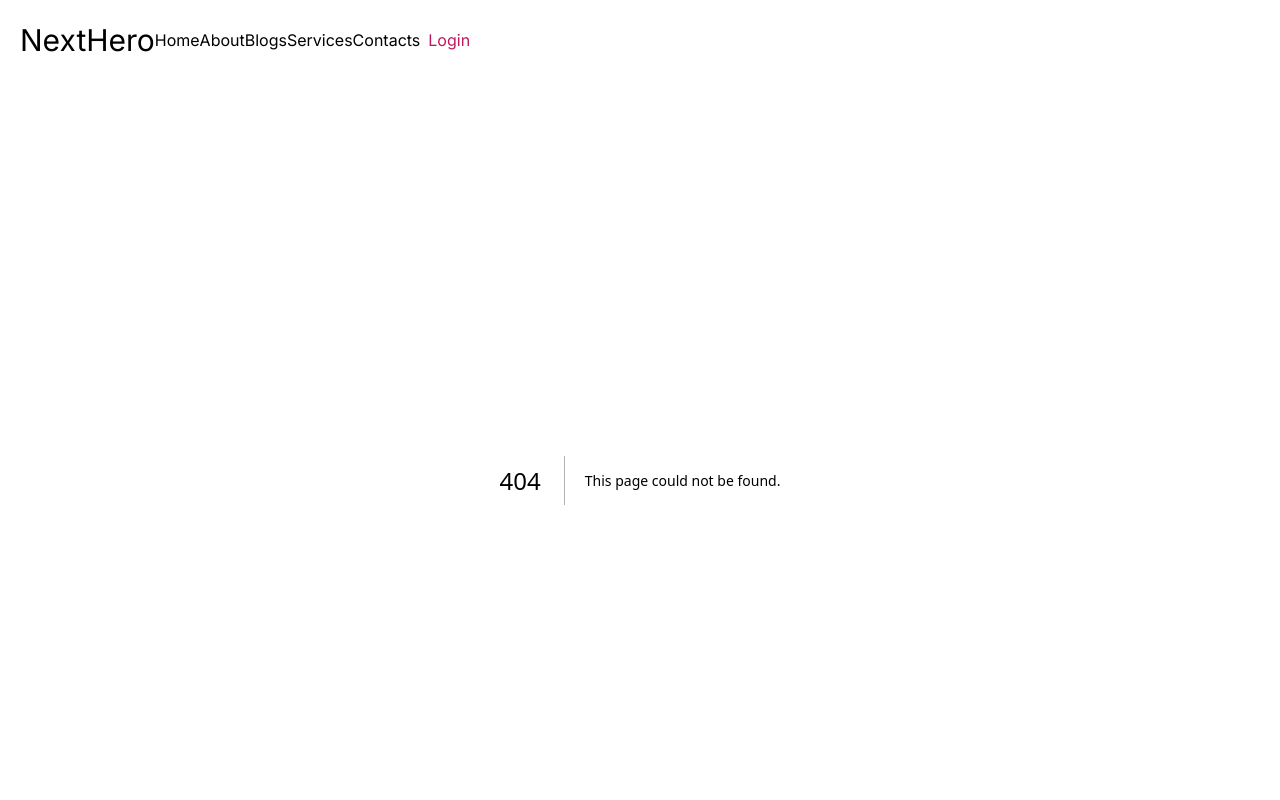
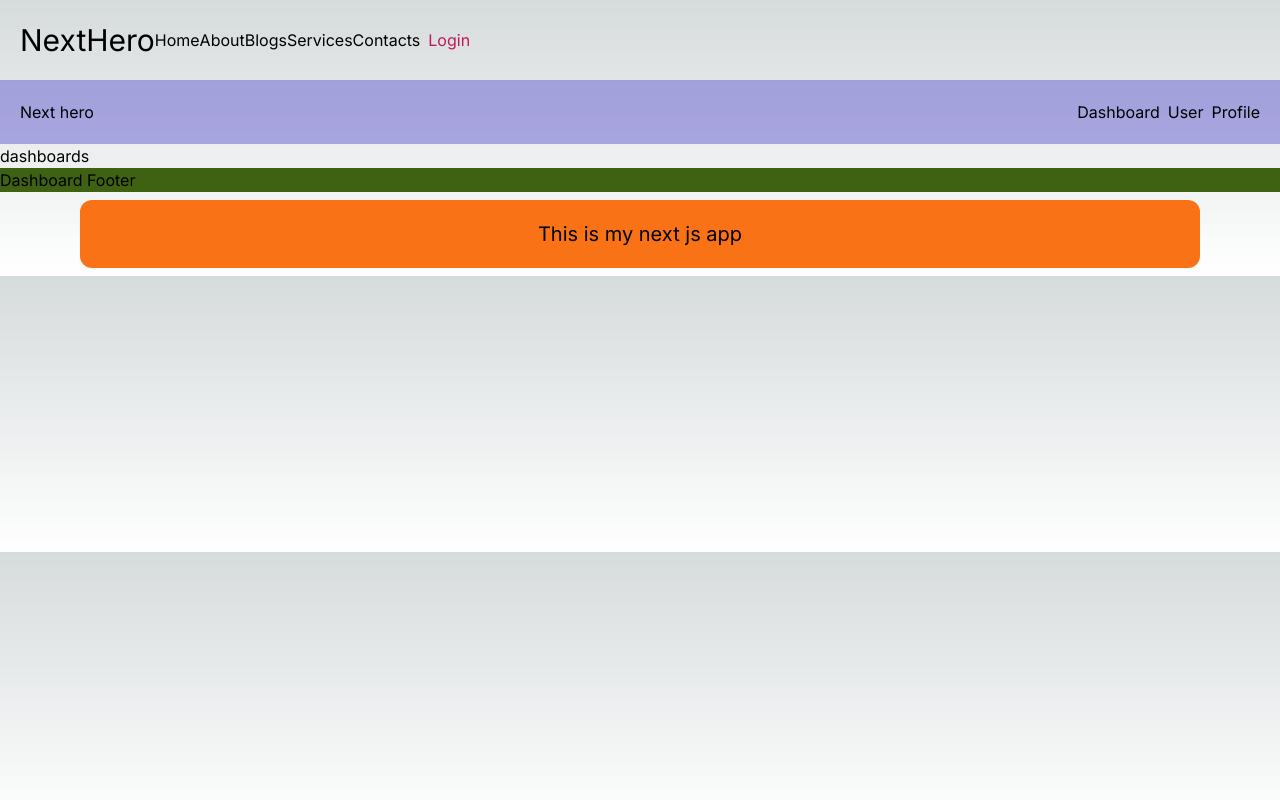
Before and after one commit to Md-Sufian-Jidan/next-js-p-1, a Next.js app: page /dashboard in a window 1280 px wide. Before the commit this address had no page. Shown: the top 800 px of the page. Built offline with nearby package versions, Linux system fonts and the light colour scheme.

Commit message:
dashboard layout added

```diff
--- /dev/null
+++ b/src/app/(dashboards)/createUser/page.jsx
@@ -0,0 +1,11 @@
+import React from 'react';
+
+const page = () => {
+    return (
+        <div>
+            <p className='text-xl text-center my-3'>Dashboard Create a User</p>
+        </div>
+    );
+};
+
+export default page;
--- /dev/null
+++ b/src/app/(dashboards)/dashboard/layout.jsx
@@ -0,0 +1,26 @@
+import React from 'react';
+
+const DashboardLayout = ({ children }) => {
+    return (
+        <div>
+            {/* navbar */}
+            <div className='flex justify-between items-center bg-indigo-700/40 p-5'>
+                <h2>Next hero</h2>
+                <ul className='flex justify-between space-x-2'>
+                    <li>Dashboard</li>
+                    <li>User</li>
+                    <li>Profile</li>
+                </ul>
+            </div>
+            {/* dynamic routes */}
+            <div>
+                {children}
+            </div>
+            <footer className='bg-lime-800'>
+                Dashboard Footer
+            </footer>
+        </div>
+    );
+};
+
+export default DashboardLayout;
--- a/src/app/(dashboards)/page.jsx
+++ b/src/app/(dashboards)/dashboard/page.jsx
@@ -3,7 +3,7 @@ import React from 'react';
 const page = () => {
     return (
         <div>
-
+            dashboards
         </div>
     );
 };
```
